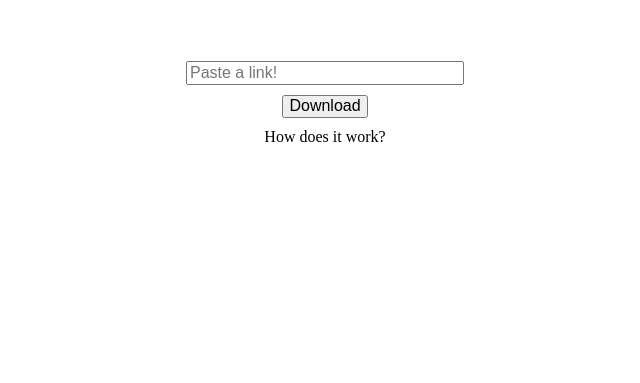
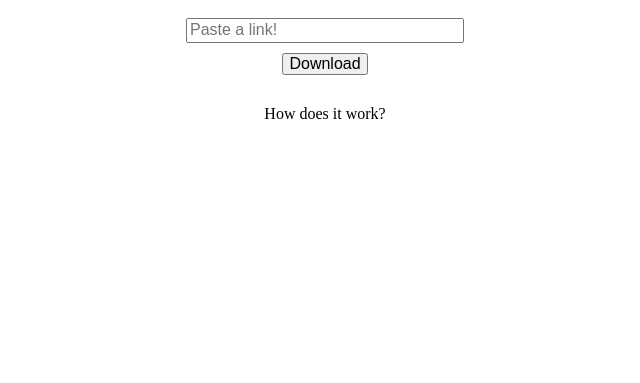
Before and after one commit to bikowalczyk/saveinsta.me, a website: page public/index.html in a window 1280 px wide. Shown: the part 417-800 px from the top of the page, without its empty margins (315-955 px from the left). Drawn offline with nearby package versions, Linux system fonts and the light colour scheme.

Commit message:
minor graphic

```diff
--- a/public/css/styles.css
+++ b/public/css/styles.css
@@ -1,14 +1,10 @@
-.wrapper{
-    position: fixed;
+body{
     height: 100vh;
-    width: 100%;
 }
 .link{
     text-decoration: none;
     display: inline-block;
     padding: 0 5px;
-
-
 }
 a:visited{
     color: black;
@@ -22,7 +18,7 @@ button[type="submit"]{
 }
 
 input[type="url"]{
-    margin: 30px auto 10px;
+    margin:0px auto;
     display: block;
     width: 270px;
 }
@@ -36,7 +32,7 @@ input[type="url"]{
 }
 
 .form{
-    margin-top: 8vh;
+
 }
 
 .primary-main{
@@ -60,6 +56,7 @@ input[type="url"]{
     display: block;
     text-align: center;
     text-decoration: none;
+    margin-top: 30px;
 }
 
 input:-webkit-autofill {
```
Also changed, not shown: public/index.html (+0 -1 lines).
